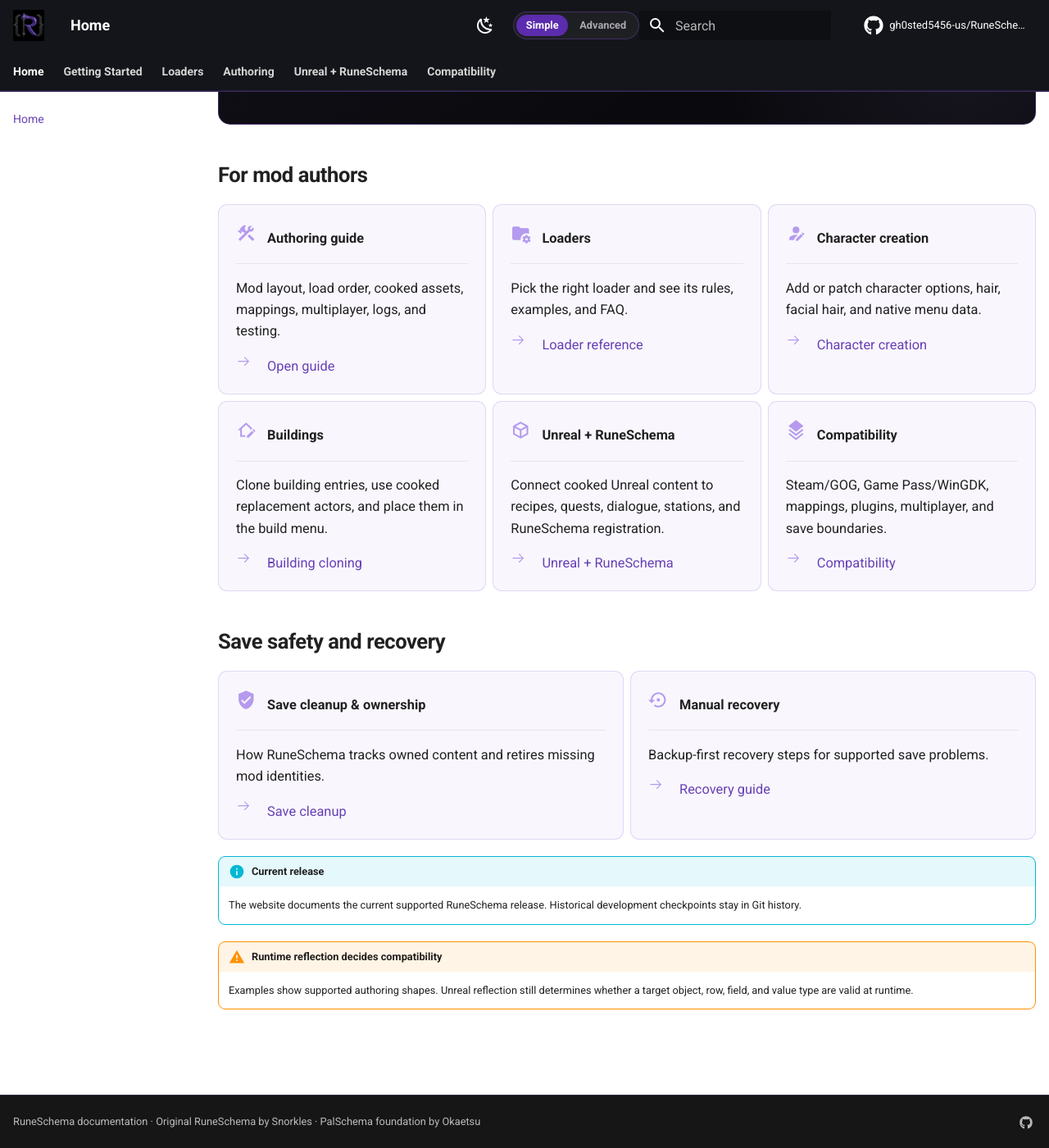
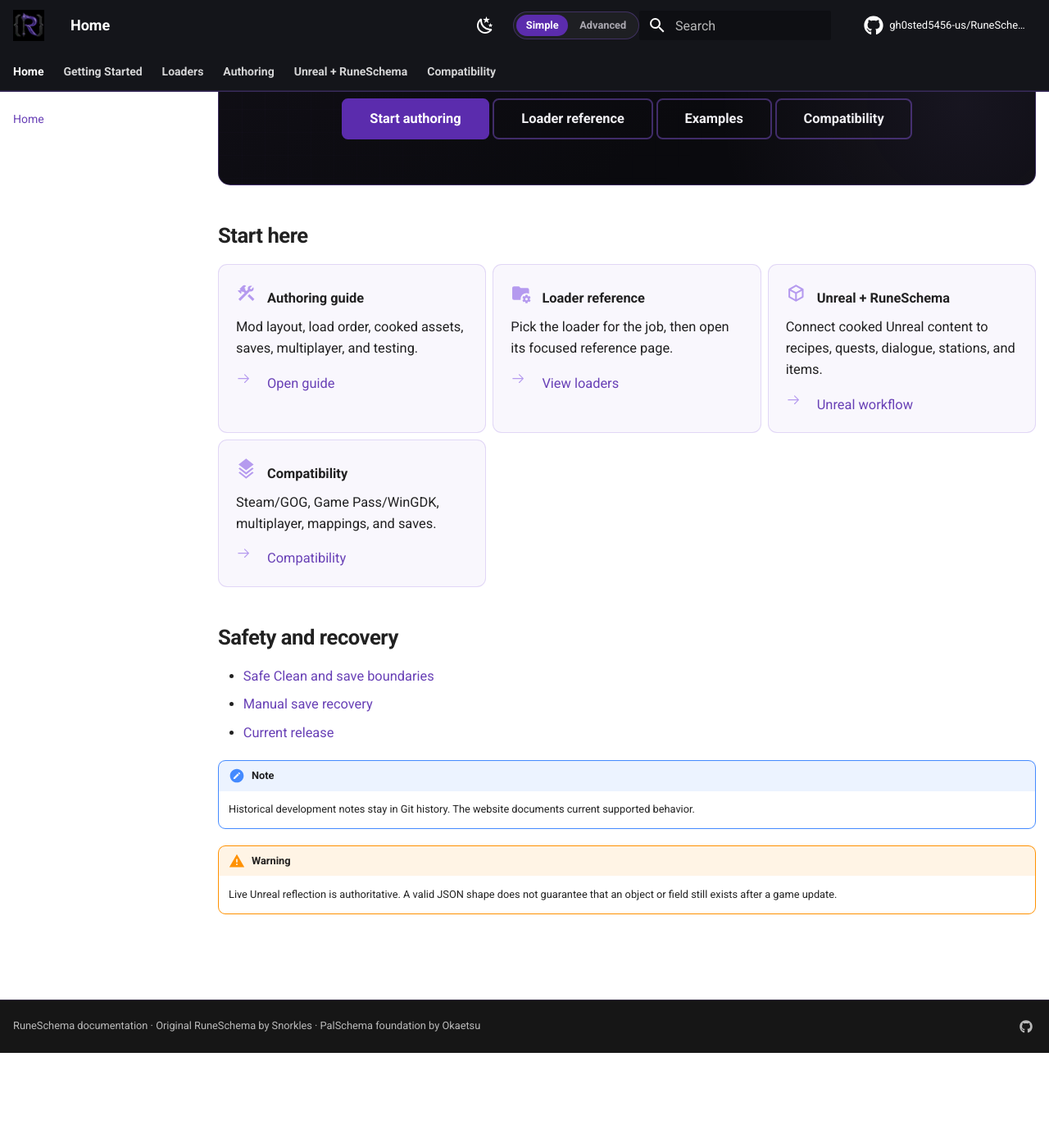
Before and after one commit to gh0sted5456-us/RuneSchema, an MkDocs documentation site: the page built from docs/index.md, in a window 1280 px wide and 1400 px high, scrolled down 598 px. Shown: the whole window at 82% size. Built offline with MkDocs 1.6.1 and Material for MkDocs 9.7.7, drawn with Linux system fonts in a browser that asks for light colours; comment, search, counter and statistics services are not loaded; after the commit the page ends 1882 px from its top, so only the background shows below that; some of the changed text lies outside the part shown.

Commit message:
Prune and update RuneSchema 0.7.9 documentation

```diff
--- a/docs/index.md
+++ b/docs/index.md
@@ -9,141 +9,72 @@ hide:
 <img class="rs-hero__banner" src="assets/images/runeschema-banner.png" alt="RuneSchema">
 
 <div class="rs-hero__eyebrow">
-<span class="rs-version">Current Release</span>
+<span class="rs-version">RuneSchema 0.7.9</span>
 <span class="rs-platform rs-platform--steam">Steam / GOG</span>
 <span class="rs-platform rs-platform--gamepass">Game Pass / WinGDK</span>
 </div>
 
 **JSON/JSONC mod authoring and runtime support for RuneScape: Dragonwilds.**
 
+One runtime. One content definition. Storefront and multiplayer handling are
+selected automatically at runtime.
+
 <div class="rs-actions" markdown>
 [Start authoring](AUTHORING-GUIDE.md){ .md-button .md-button--primary }
 [Loader reference](LOADER-WALKTHROUGHS.md){ .md-button }
-[Ask RuneSchema](ASK-RUNESCHEMA.md){ .md-button }
 [Examples](EXAMPLES.md){ .md-button }
+[Compatibility](COMPATIBILITY-BACKBONE.md){ .md-button }
 </div>
 </div>
 
-## For mod authors
+## Start here
 
 <div class="grid cards rs-card-grid" markdown>
 
 -   :material-hammer-wrench:{ .lg .middle } **Authoring guide**
 
-    ---
-
-    Mod layout, load order, cooked assets, mappings, multiplayer, logs, and testing.
+    Mod layout, load order, cooked assets, saves, multiplayer, and testing.
 
     [:octicons-arrow-right-24: Open guide](AUTHORING-GUIDE.md)
 
--   :material-folder-cog:{ .lg .middle } **Loaders**
+-   :material-folder-cog:{ .lg .middle } **Loader reference**
 
-    ---
+    Pick the loader for the job, then open its focused reference page.
 
-    Pick the right loader and see its rules, examples, and FAQ.
-
-    [:octicons-arrow-right-24: Loader reference](LOADER-WALKTHROUGHS.md)
-
--   :material-account-edit:{ .lg .middle } **Character creation**
-
-    ---
-
-    Add or patch character options, hair, facial hair, and native menu data.
-
-    [:octicons-arrow-right-24: Character creation](CHARACTER-CREATION-AUTHORING.md)
-
--   :material-home-edit-outline:{ .lg .middle } **Buildings**
-
-    ---
-
-    Clone building entries, use cooked replacement actors, and place them in the build menu.
-
-    [:octicons-arrow-right-24: Building cloning](BUILDING-CLONING.md)
+    [:octicons-arrow-right-24: View loaders](LOADER-WALKTHROUGHS.md)
 
 -   :material-cube-outline:{ .lg .middle } **Unreal + RuneSchema**
 
-    ---
+    Connect cooked Unreal content to recipes, quests, dialogue, stations, and items.
 
-    Connect cooked Unreal content to recipes, quests, dialogue, stations, and RuneSchema registration.
-
-    [:octicons-arrow-right-24: Unreal + RuneSchema](unreal-runeschema/index.md)
+    [:octicons-arrow-right-24: Unreal workflow](unreal-runeschema/index.md)
 
 -   :material-layers-triple:{ .lg .middle } **Compatibility**
 
-    ---
-
-    Steam/GOG, Game Pass/WinGDK, mappings, plugins, multiplayer, and save boundaries.
+    Steam/GOG, Game Pass/WinGDK, multiplayer, mappings, and saves.
 
     [:octicons-arrow-right-24: Compatibility](COMPATIBILITY-BACKBONE.md)
 
 </div>
 
-## Save safety and recovery
+## Safety and recovery
 
-<div class="grid cards rs-card-grid rs-card-grid--compact" markdown>
+- [Safe Clean and save boundaries](SAFE-SAVE-AND-LEDGER.md)
+- [Manual save recovery](MANUAL-SAVE-RECOVERY.md)
+- [Current release](CURRENT-RELEASE.md)
 
--   :material-shield-check:{ .lg .middle } **Save cleanup & ownership**
+<div class="rs-advanced-only" markdown>
 
-    ---
+## Developers
 
-    How RuneSchema tracks owned content and retires missing mod identities.
-
-    [:octicons-arrow-right-24: Save cleanup](SAFE-SAVE-AND-LEDGER.md)
-
--   :material-backup-restore:{ .lg .middle } **Manual recovery**
-
-    ---
-
-    Backup-first recovery steps for supported save problems.
-
-    [:octicons-arrow-right-24: Recovery guide](MANUAL-SAVE-RECOVERY.md)
+- [Developer guide](DEVELOPER-GUIDE.md)
+- [Plugin API](API-REFERENCE.md)
+- [JSON schemas](SCHEMAS.md)
 
 </div>
 
-<div class="rs-advanced-only" markdown>
+!!! note
+    Historical development notes stay in Git history. The website documents current supported behavior.
 
-## Advanced
-
-<div class="grid cards rs-card-grid rs-card-grid--reference" markdown>
-
--   :material-code-braces:{ .lg .middle } **Developer guide**
-
-    ---
-
-    Runtime architecture, storefront lanes, saves, build flow, Helpy, and performance.
-
-    [:octicons-arrow-right-24: Developer guide](DEVELOPER-GUIDE.md)
-
--   :material-api:{ .lg .middle } **Plugin API**
-
-    ---
-
-    Plugin interface, lifecycle callbacks, host functions, and services.
-
-    [:octicons-arrow-right-24: API reference](API-REFERENCE.md)
-
--   :material-code-json:{ .lg .middle } **JSON schemas**
-
-    ---
-
-    Machine-readable schemas for strict authoring surfaces.
-
-    [:octicons-arrow-right-24: Schema reference](SCHEMAS.md)
-
--   :material-history:{ .lg .middle } **Current release**
-
-    ---
-
-    Public release notes for the current Nexus release.
-
-    [:octicons-arrow-right-24: Release notes](CURRENT-RELEASE.md)
-
-</div>
-
-</div>
-
-!!! info "Current release"
-    The website documents the current supported RuneSchema release. Historical development checkpoints stay in Git history.
-
-!!! warning "Runtime reflection decides compatibility"
-    Examples show supported authoring shapes. Unreal reflection still determines whether a target object, row, field, and value type are valid at runtime.
+!!! warning
+    Live Unreal reflection is authoritative. A valid JSON shape does not guarantee that an object or field still exists after a game update.
```
